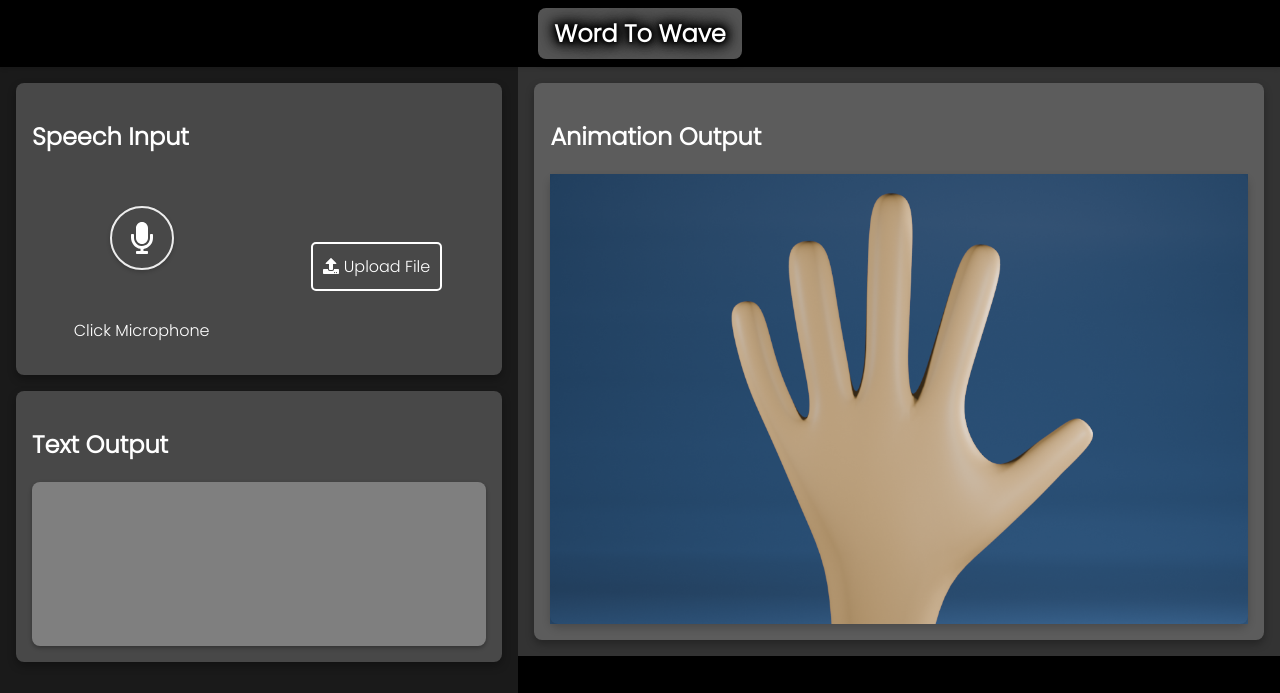
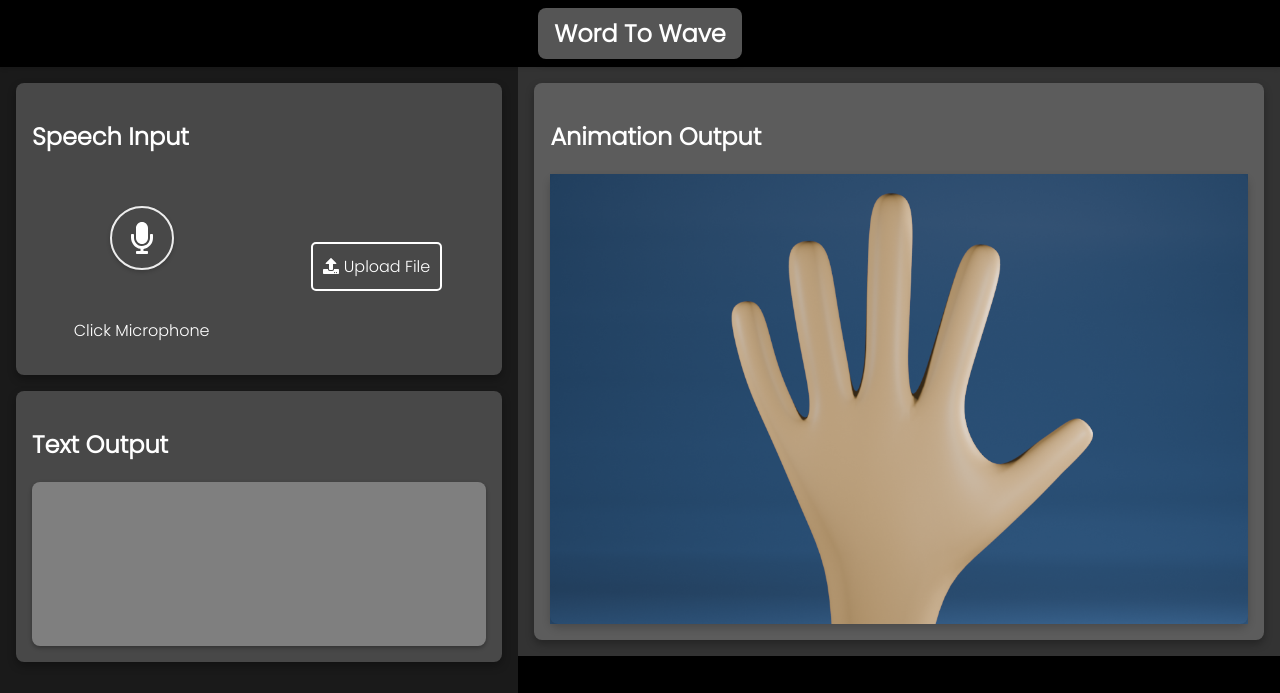
Before and after one commit to Mehervamsi1/Word-to-Wave, a Flask app: page /wordToWave in a window 1280 px wide. Shown: the top 693 px of the page. Run offline with Flask 3, Linux system fonts and the light colour scheme.

```diff
--- a/static/next_page.css
+++ b/static/next_page.css
@@ -35,14 +35,14 @@ header .container {
 header h1 {
     margin: 0; /* Remove default margin */
     color: #ffffff; /* White text color */
-    text-shadow:
-        0 0 3px #000000, /* Black outline */
-        0 0 6px #000000, /* Black outline */
-        0 0 9px #000000, /* Black outline */
-        0 0 12px #000000, /* Black outline */
-        0 0 15px #000000, /* Black outline */
-        0 0 18px #000000, /* Black outline */
-        0 0 21px #000000; /* Black outline */
+/**    text-shadow:
+/**        0 0 3px #000000, /* Black outline */
+/**        0 0 6px #000000, /* Black outline */
+/**        0 0 9px #000000, /* Black outline */
+/**        0 0 12px #000000, /* Black outline */
+/**        0 0 15px #000000, /* Black outline */
+/**        0 0 18px #000000, /* Black outline */
+/**        0 0 21px #000000; /* Black outline */
     font-size: 1.5em; /* Smaller font size */
 }
 
```
